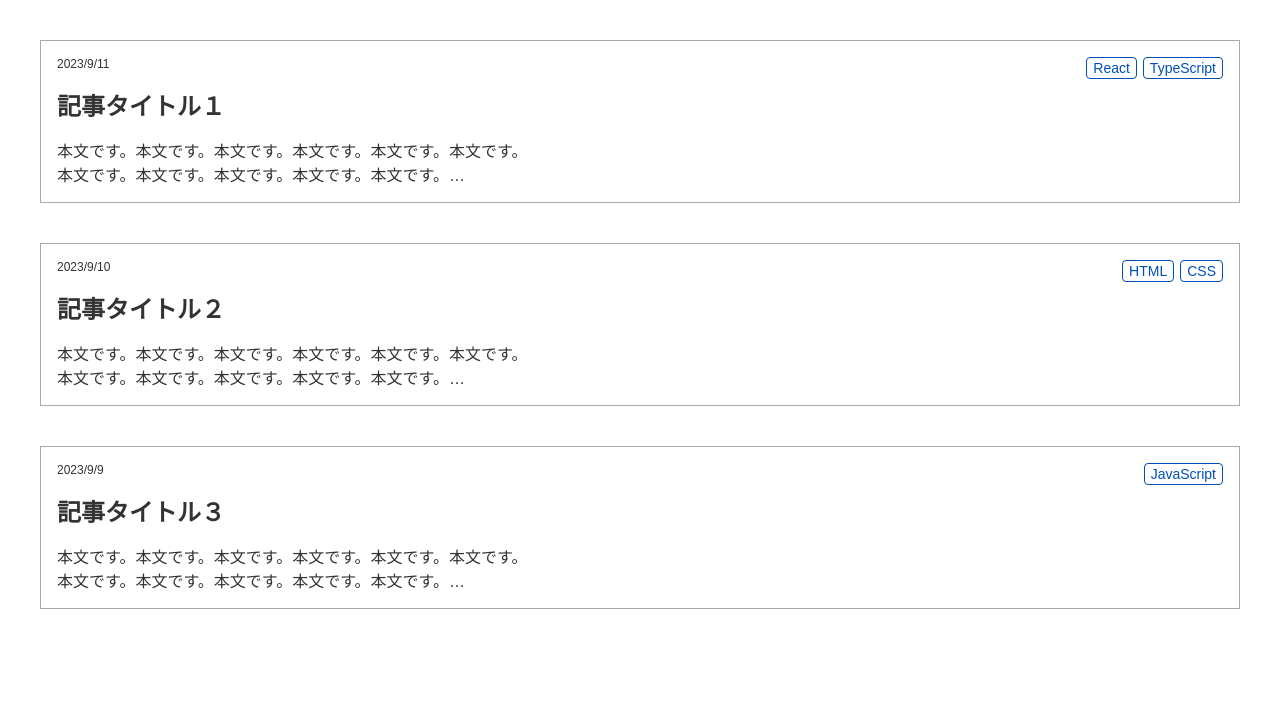
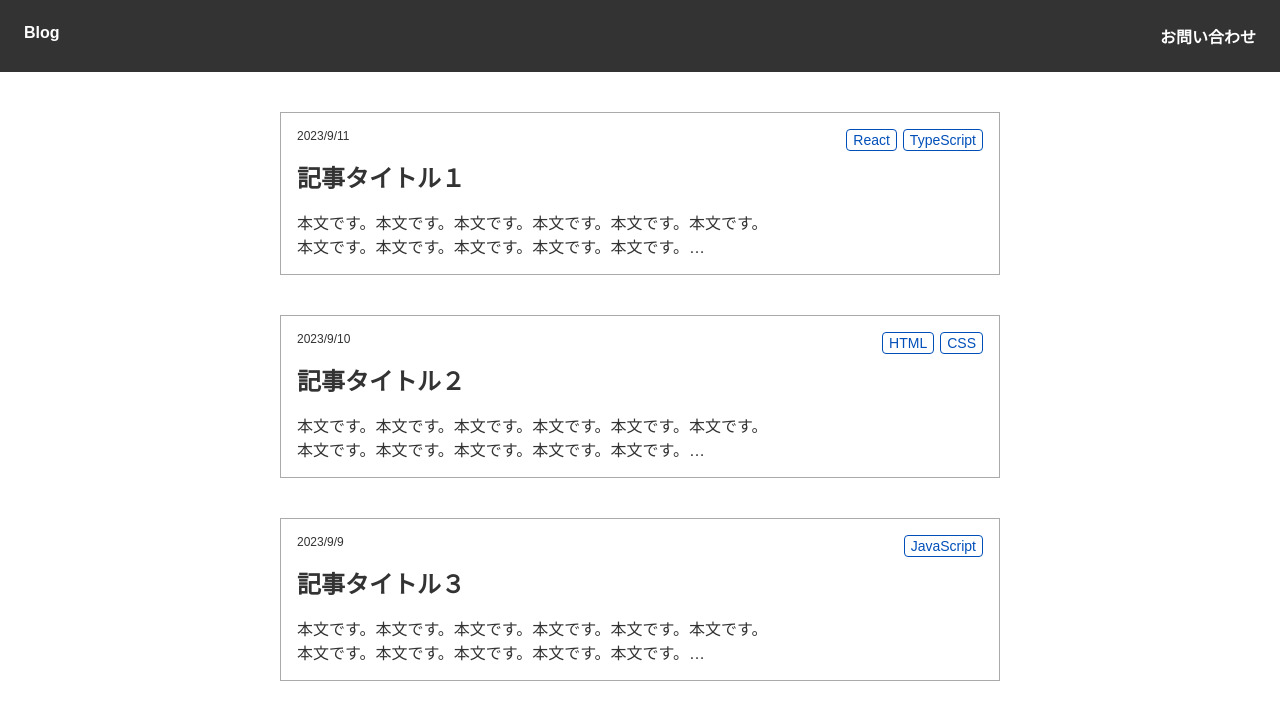
Before and after one commit to kittymiton/React-bcc, a React (Vite) app: page / in a window 1280 px wide. Shown: the top 720 px of the page. Built offline with nearby package versions, Linux system fonts and the light colour scheme.

Commit message:
“HeaderとPostに分割”

```diff
--- a/src/App.jsx
+++ b/src/App.jsx
@@ -1,30 +1,14 @@
-import { posts } from './data/posts'
+import { Post } from "./components/post";
+import { Header } from "./components/header";
 
 export const App = () => {
-  // 日付を変換
-  const formatDate = (dateString) => {
-    const date = new Date(dateString);
-    return date.toLocaleDateString('ja-JP');
-  }
+
   return (
-    <ul>
-      {posts.map(post => (
-        <li key={post.id}>
-          <div className="post">
-            <div className="post-info">
-              <p>{formatDate(post.createdAt)}</p>
-              <ul>{post.categories.map(category => (
-                <li key={category}>
-                  {category}
-                </li>
-              ))}
-              </ul>
-            </div>
-            <h1>{post.title}</h1>
-            <p dangerouslySetInnerHTML={{ __html: post.content }} />
-          </div>
-        </li>
-      ))}
-    </ul>
-  )
+    <>
+      <Header />
+      <main>
+        <Post />
+      </main>
+    </>
+  );
 };
--- /dev/null
+++ b/src/components/Header.jsx
@@ -0,0 +1,15 @@
+export const Header = () => {
+  return (
+    <nav>
+      <ul>
+        <li>
+          Blog
+        </li>
+        <li>
+          お問い合わせ
+        </li>
+      </ul>
+    </nav>
+  )
+
+}
--- /dev/null
+++ b/src/components/Post.jsx
@@ -0,0 +1,33 @@
+import { posts } from "../data/posts"
+
+export const Post = () => {
+  // 日付を変換
+  const formatDate = (dateString) => {
+    const date = new Date(dateString);
+    return date.toLocaleDateString("ja-JP");
+  }
+  return (
+    <ul>
+      {posts.map(post => (
+        <li key={post.id}>
+          <div className="post">
+            <div className="post-info">
+              <p>{formatDate(post.createdAt)}</p>
+              <ul>{post.categories.map(category => (
+                <li key={category}>
+                  {category}
+                </li>
+              ))}
+              </ul>
+            </div>
+            <h1>{post.title}</h1>
+            <p dangerouslySetInnerHTML={{ __html: post.content }} />
+          </div>
+        </li>
+      ))}
+    </ul>
+
+  )
+
+
+}
```
